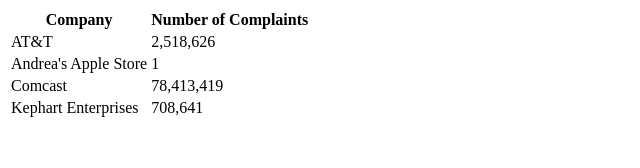
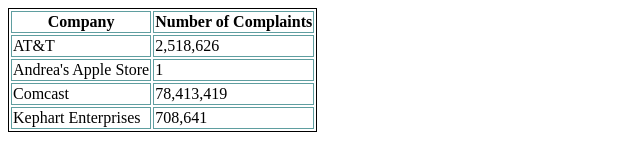
Before and after one commit to jticer4/snap-table, a plain HTML site: page index.html in a window 1280 px wide. Shown: the whole page, without its empty margins (0-640 px from the left). Drawn offline with Linux system fonts and the light colour scheme.

Commit message:
added in some css and linked my style sheet

```diff
--- a/index.html
+++ b/index.html
@@ -2,9 +2,10 @@
 <html lang="en">
 	<head>
 		<meta charset="utf-8">
+		<link rel="stylesheet" href="./style.css">
 	</head>
 	<body>
-		<table>
+		<table id="myComplaintTable">
 			<tr>
 				<th>Company</th>
 				<th>Number of Complaints</th>
--- /dev/null
+++ b/style.css
@@ -0,0 +1,7 @@
+#myComplaintTable{
+	border: 1px solid black;
+}
+
+th, td{
+	border: 1px solid cadetblue;
+}
```
